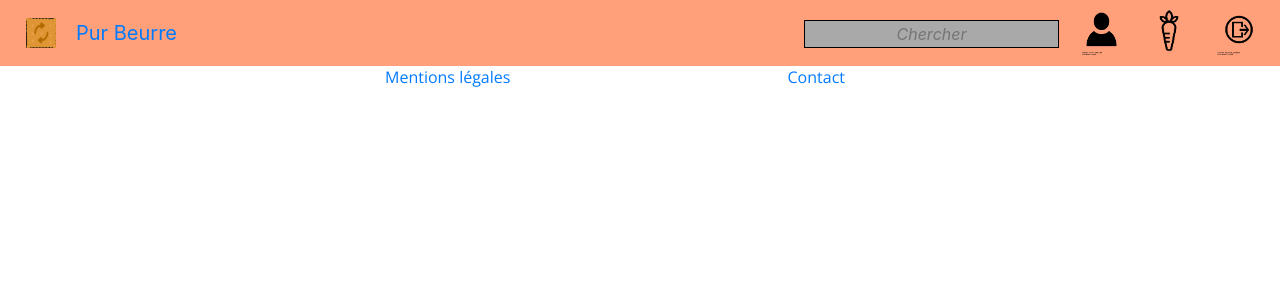
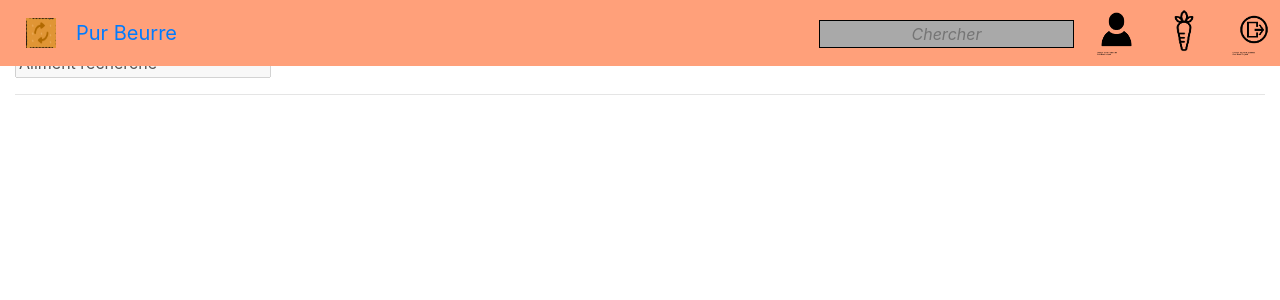
Before and after one commit to pastrouveedespeudo/plateforme-nutella-miam-miam, a Django app: template templates/pages/mes_aliments.html in a window 1280 px wide. Shown: the top 300 px of the page. Run offline with Django 3.2, Linux system fonts and the light colour scheme; the template is opened without the code that fills it, so the values that code supplies are empty; some libraries are stand-ins or nearby versions.

Commit message:
Update mes_aliments.html

```diff
--- a/templates/pages/mes_aliments.html
+++ b/templates/pages/mes_aliments.html
@@ -6,6 +6,7 @@
 <head>
 
   <meta charset="utf-8">
+
   <meta name="viewport" content="width=device-width, initial-scale=1, shrink-to-fit=no">
   <meta name="description" content="">
   <meta name="author" content="">
@@ -34,33 +35,31 @@
 
 <body id="page-top">
 
+
+   <div class="container-fluid" style="background:red">
       <nav class="navbar navbar-expand-lg navbar-light fixed-top" id="navbarTop">
-
-
           <div class="row" id="row">
             <a><img class="pur_beurre_logo" id="pur_beurre_logo" src="static/img/portfolio/menu-haut/pur_beurre.png"></a>
             <a class="nom" id="nom">Pur Beurre</a>
           </div>
-
-      <div class="text-right" id="row2">
+          <div class="row" id="row2">
             <ul class="nav navbar-nav">
               <li><a><input class="inputChercher" type="text" placeholder="Chercher"/></a></li>
               <li><a><img class="compte" id="compte" src="static/img/portfolio/menu-haut/compte.png"></a></li>
               <li><a href='/mes_aliments'><img class="carotte" id="carotte" src="static/img/portfolio/menu-haut/carotte.png"></a></li>
-
-
               <li><img class="deco" id="deco" src="static/img/portfolio/menu-haut/deco.png"></a></li>
             </ul>
           </div>
-
-
       </nav>
-
-
-
-    <div class="rectangle_image">
-      <div class="bloc">
-        <p class="texte_image_aliment">Aliment recherché</p>
+    </div>
+    <br>
+    cs
+   <div class="container-fluid my-auto" id="rectangle_image" >
+    <div class="row" >
+     <div id="block" class="col-md-12">
+        <input type="text" id="alimentRecherche" disabled="disabled" value="Aliment recherché"/>
+        <hr>
+     </div>
     </div>
    </div>
 
@@ -115,23 +114,8 @@
 
 
 
-  <hr color:black>
-  <nav class="navbar navbar-expand-lg navbar-light fixed-bot" id="mainNav">
-
-    <div class="container">
-
-        <div class="mentions">
-          <a class="compte_top_haut_droit" id="compte_top_haut_droit" href="#">Mentions légales</a>
-        </div>
 
 
-        <div class="contact">
-          <a class="aliments_top_haut_droit" id="aliments_top_haut_droit" href="#">Contact</a>
-        </div>
-
-
-    </div>
-  </nav>
 
 
   <!-- Bootstrap core JavaScript -->
```
Lines whose indentation alone changed are shown as unchanged.
